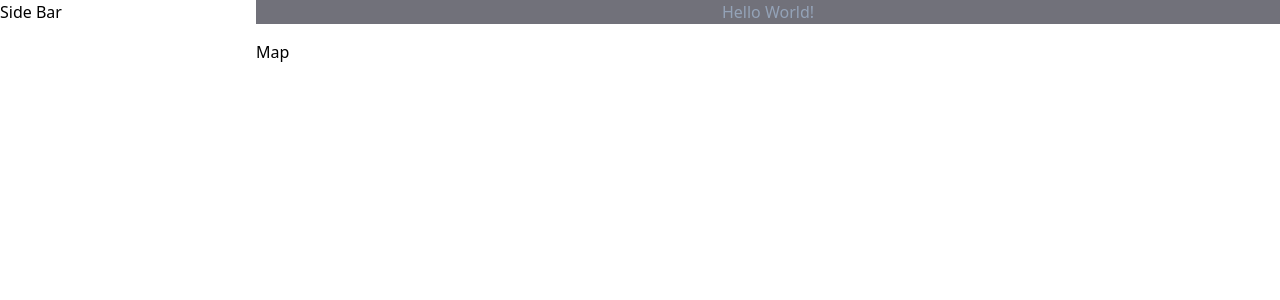
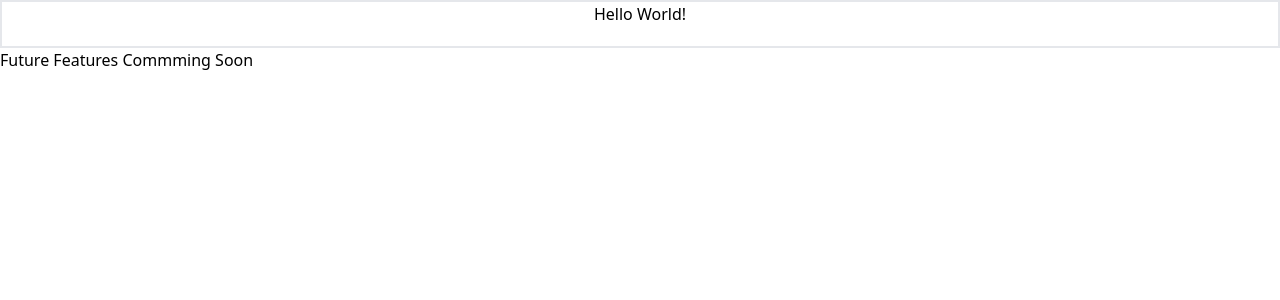
Before and after one commit to jsr09/Google-Maps-Intro, a React (Create React App) app in the folder googlemapintro/: page /futurefeatures in a window 1280 px wide. Shown: the top 300 px of the page. Built offline with nearby package versions, Linux system fonts and the light colour scheme.

Commit message:
Map has rendered but having issue with react router dom

```diff
--- a/googlemapintro/package.json
+++ b/googlemapintro/package.json
@@ -6,7 +6,9 @@
     "@testing-library/jest-dom": "^5.16.5",
     "@testing-library/react": "^13.4.0",
     "@testing-library/user-event": "^13.5.0",
+    "dotenv-webpack": "^8.0.1",
     "google-map-react": "^2.2.0",
+    "nodemon": "^2.0.22",
     "react": "^18.2.0",
     "react-dom": "^18.2.0",
     "react-router-dom": "^6.10.0",
--- a/googlemapintro/src/App.js
+++ /dev/null
@@ -1,23 +0,0 @@
-import NavBar from "./components/NavBar";
-import SideBar from "./components/SideBar";
-import Map from "./components/Map";
-
-function App() {
-  return (
-    <div className="flex h-screen">
-      <div className="w-1/5">
-        <SideBar />
-      </div>
-      <div className="w-4/5">
-        <div className="mb-4">
-          <NavBar />
-        </div>
-        <div className="h-full">
-          <Map />
-        </div>
-      </div>
-    </div>
-  );
-}
-
-export default App;
--- /dev/null
+++ b/googlemapintro/src/App.jsx
@@ -0,0 +1,19 @@
+import React from "react";
+import { Routes, Route } from "react-router-dom";
+
+import Home from "./components/Home";
+import Issues from "./components/Issues";
+import FutureFeatures from "./components/FutureFeatures";
+
+function App() {
+  return (
+    <Routes>
+      <Route path="/" element={<Home />} />
+      <Route path="/issues" element={<Issues />} />
+      <Route path="/futurefeatures" element={<FutureFeatures />} />
+    </Routes>
+
+  );
+}
+
+export default App;
--- /dev/null
+++ b/googlemapintro/src/components/FutureFeatures.jsx
@@ -0,0 +1,18 @@
+import React from "react";
+import NavBar from "./NavBar";
+
+
+const FutureFeatures = () => {
+    return (
+        <div>
+         <div className=" border-2 w-full h-12">
+          <NavBar />
+        </div>
+        <div>
+            <h1>Future Features Commming Soon</h1>
+        </div>
+        </div>
+    );
+};
+
+export default FutureFeatures;
--- /dev/null
+++ b/googlemapintro/src/components/Home.jsx
@@ -0,0 +1,26 @@
+import React from "react";
+import NavBar from "./components/NavBar";
+import SideBar from "./components/SideBar";
+import Map from "./components/Map";
+
+function Home() {
+  return (
+    <div className="flex h-screen">
+      <div className="w-full">
+        <div className=" border-2 w-full h-12">
+          <NavBar />
+        </div>
+        <div className="flex h-full">
+          <div className="border-2 w-2/5">
+            <SideBar />
+          </div>
+          <div className="border-2 w-3/5 my-auto">
+            <Map />
+          </div>
+        </div>
+      </div>
+    </div>
+  );
+}
+
+export default Home;
--- /dev/null
+++ b/googlemapintro/src/components/Issues.jsx
@@ -0,0 +1,15 @@
+import React from "react";
+import NavBar from "./NavBar";
+
+const Issues = () => {
+  return (
+    <div>
+      <div className=" border-2 w-full h-12">
+        <NavBar />
+      </div>
+      <div>Issues</div>
+    </div>
+  );
+};
+
+export default Issues;
--- a/googlemapintro/src/components/Map.jsx
+++ b/googlemapintro/src/components/Map.jsx
@@ -1,9 +1,27 @@
 import React  from "react";
 
 
+import GoogleMapReact from "google-map-react";
+
+
+
 const Map = () => {
+    const defaultProps = {
+        center: {
+            lat: 40.7128,
+            lng: -74.0059
+        },
+        zoom: 12,
+    };
 return (
-    <div>
+    <div className="text-center h-96 w-auto">
+        <GoogleMapReact
+            bootstrapURLKeys={{ key: process.env.REACT_APP_GOOGLE_API_KEY }}
+            defaultCenter={defaultProps.center}
+            defaultZoom={defaultProps.zoom}
+        >
+
+        </GoogleMapReact>
         <h1>Map</h1>
     </div>
 )
--- a/googlemapintro/src/components/NavBar.jsx
+++ b/googlemapintro/src/components/NavBar.jsx
@@ -2,7 +2,7 @@ import React from "react";
 
 const NavBar = () => {
   return (
-    <nav className="text-center bg-zinc-500 text-slate-400 height-">
+    <nav className="text-center">
         Hello World!
     </nav>
   );
--- a/googlemapintro/src/components/SideBar.jsx
+++ b/googlemapintro/src/components/SideBar.jsx
@@ -2,7 +2,7 @@ import React from "react";
 
 const Sidebar = () => {
     return (
-        <div className="sidebar">
+        <div className="text-center">
             Side Bar
         </div>
     )
--- a/googlemapintro/src/index.js
+++ b/googlemapintro/src/index.js
@@ -7,11 +7,9 @@ import {BrowserRouter as Router} from 'react-router-dom';
 
 const root = ReactDOM.createRoot(document.getElementById('root'));
 root.render(
-
-    <React.StrictMode>
-      <App />
-    </React.StrictMode>
-
+   <Router>
+    <App />
+   </Router>
 );
 
 // If you want to start measuring performance in your app, pass a function
```
Also changed, not shown: 2 other files (tests, documents, lock files or other folders).
